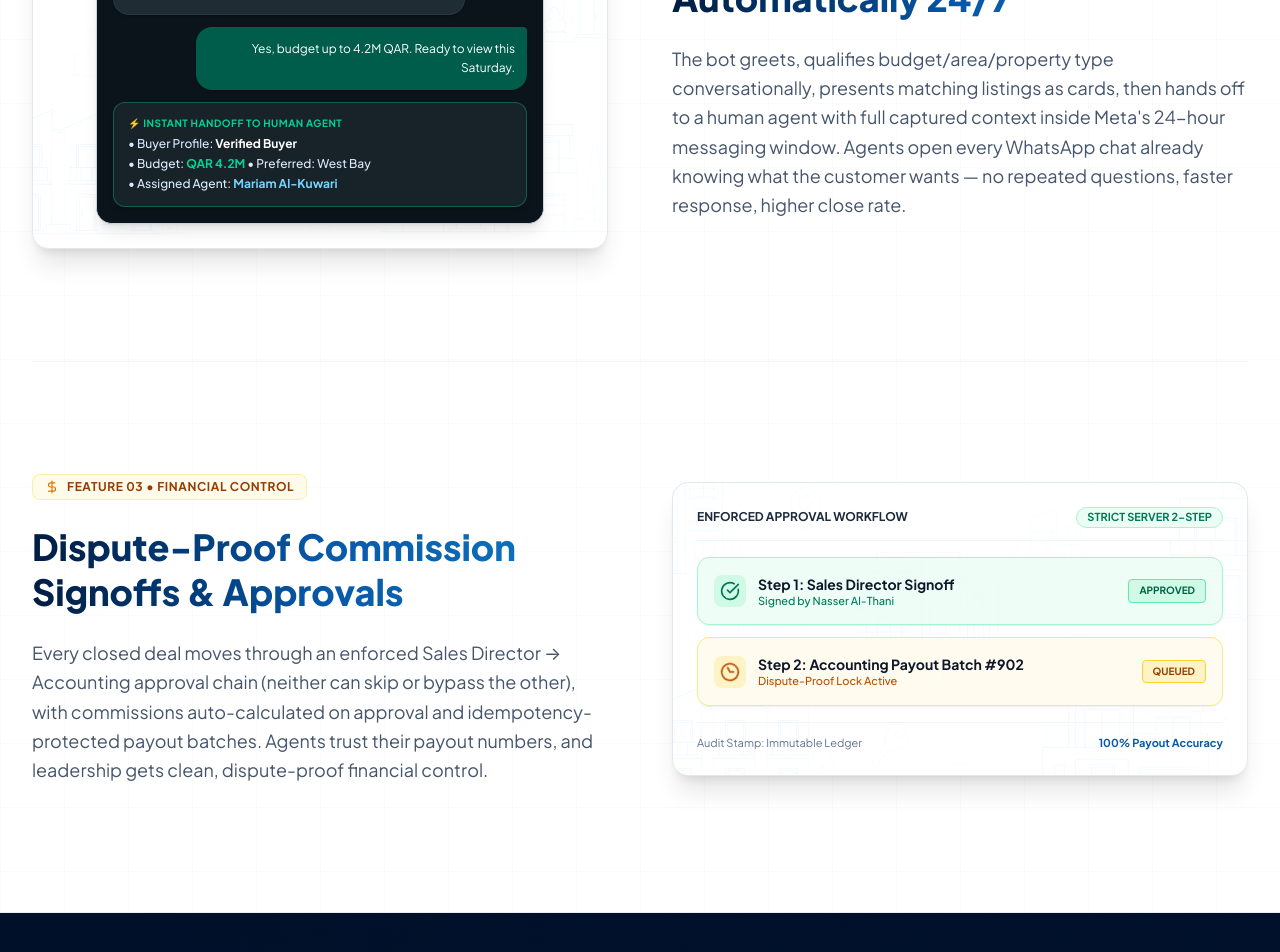
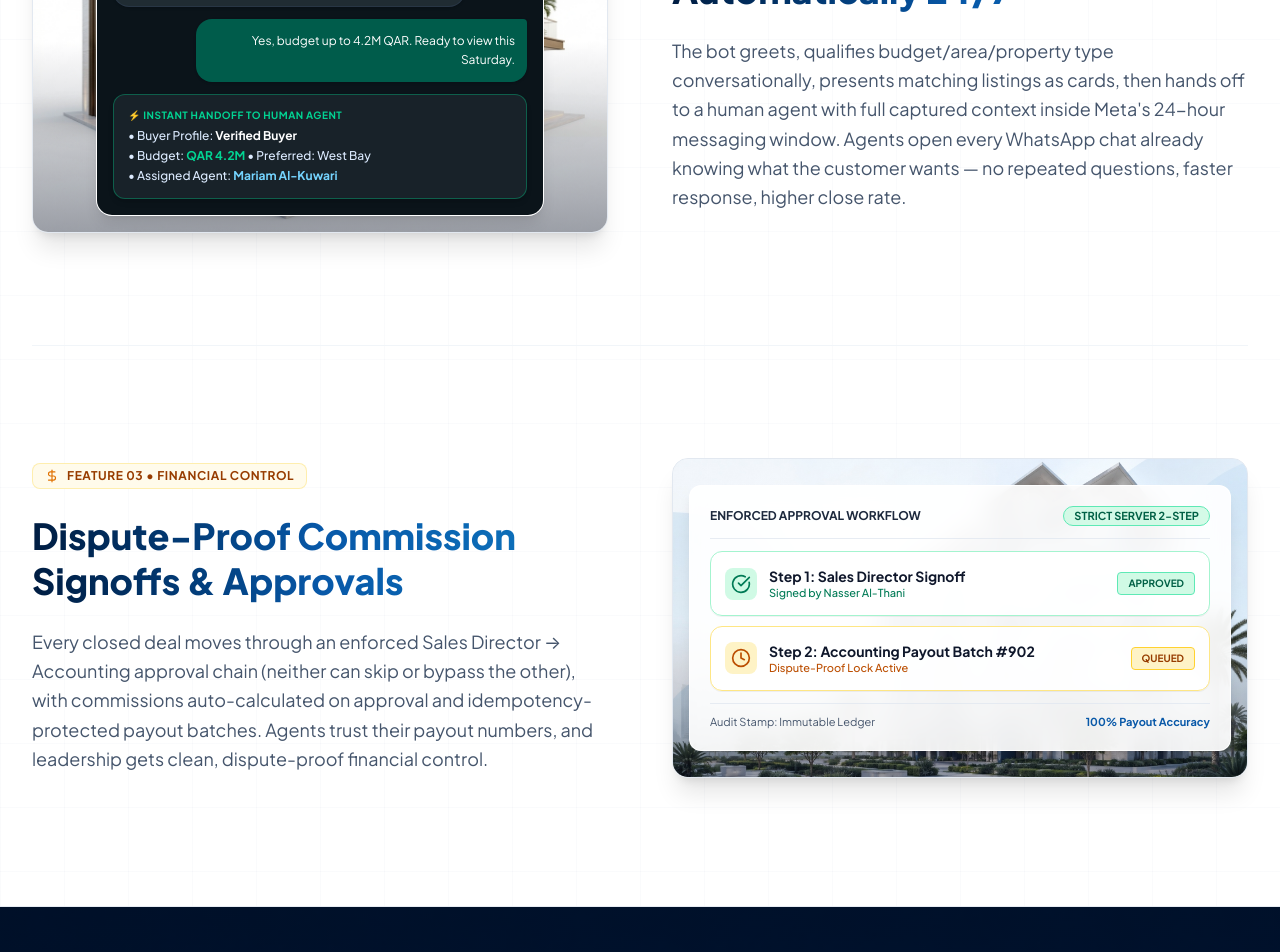
Before and after one commit to mwaqarkt/aqarqore-landing-page, a React (Vite) app: page / in a window 1280 px wide. Shown: the part 5424-6376 px from the top of the page. Built offline with nearby package versions, Linux system fonts and the light colour scheme.

Commit message:
feat: apply distinct luxury property backgrounds and frosted glass UI panels to all 3 feature cards in Engineered Specifically section

```diff
--- a/src/App.jsx
+++ b/src/App.jsx
@@ -1833,16 +1833,18 @@ export default function App() {
               </p>
             </div>
 
-            {/* Feature 2 Mockup: Meta WhatsApp Bot Experience (White Card + Line Pattern) */}
+            {/* Feature 2 Mockup: Meta WhatsApp Bot Experience (Luxury Infinity Villa Background) */}
             <div className="lg:col-span-6 lg:order-1">
-              <div className="rounded-2xl bg-white p-5 sm:p-6 border border-slate-200 shadow-xl text-slate-900 relative overflow-hidden">
-                {/* Architectural Line Pattern Background Texture */}
+              <div className="rounded-2xl p-3 sm:p-4 border border-slate-200 shadow-xl text-slate-900 relative overflow-hidden bg-slate-100 min-h-[320px] flex items-center justify-center">
+                {/* Ultra-Luxury Infinity Villa Background Photo */}
                 <div
-                  className="absolute inset-0 bg-cover bg-center bg-no-repeat opacity-[0.08] pointer-events-none"
-                  style={{ backgroundImage: "url('/real-estate-line-pattern.png')" }}
+                  className="absolute inset-0 bg-cover bg-center bg-no-repeat pointer-events-none"
+                  style={{ backgroundImage: "url('/luxury-villa-showcase.jpg')" }}
                 />
-
-                <div className="relative z-10 max-w-md mx-auto bg-slate-900 rounded-2xl overflow-hidden border border-slate-300 shadow-lg">
+                {/* Balanced Light Tone Overlay */}
+                <div className="absolute inset-0 bg-gradient-to-t from-slate-900/40 via-transparent to-white/20 pointer-events-none" />
+
+                <div className="relative z-10 w-full max-w-md bg-white/92 backdrop-blur-md rounded-2xl overflow-hidden border border-white/90 shadow-lg">
                   {/* WhatsApp Chrome Bar */}
                   <div className="bg-[#075E54] px-4 py-3 flex items-center justify-between text-white text-xs">
                     <div className="flex items-center gap-2.5">
@@ -1908,25 +1910,27 @@ export default function App() {
               </p>
             </div>
 
-            {/* Feature 3 Mockup: Financial Control Ledger (White Card + Line Pattern) */}
+            {/* Feature 3 Mockup: Financial Control Ledger (Modern Architecture Building Background) */}
             <div className="lg:col-span-6">
-              <div className="rounded-2xl bg-white p-5 sm:p-6 border border-slate-200 shadow-xl text-slate-900 relative overflow-hidden">
-                {/* Architectural Line Pattern Background Texture */}
+              <div className="rounded-2xl p-3 sm:p-4 border border-slate-200 shadow-xl text-slate-900 relative overflow-hidden bg-slate-100 min-h-[320px] flex items-center">
+                {/* Modern Architecture High-Rise Building Background Photo */}
                 <div
-                  className="absolute inset-0 bg-cover bg-center bg-no-repeat opacity-[0.08] pointer-events-none"
-                  style={{ backgroundImage: "url('/real-estate-line-pattern.png')" }}
+                  className="absolute inset-0 bg-cover bg-center bg-no-repeat pointer-events-none"
+                  style={{ backgroundImage: "url('/faq-modern-building.jpg')" }}
                 />
-
-                <div className="relative z-10">
-                  <div className="text-xs font-bold text-slate-800 pb-3 mb-4 border-b border-slate-100 flex items-center justify-between">
+                {/* Balanced Light Tone Overlay */}
+                <div className="absolute inset-0 bg-gradient-to-t from-slate-900/40 via-transparent to-white/20 pointer-events-none" />
+
+                <div className="relative z-10 w-full bg-white/92 backdrop-blur-md p-4 sm:p-5 rounded-xl border border-white/90 shadow-lg">
+                  <div className="text-xs font-bold text-slate-800 pb-3 mb-3 border-b border-slate-200/80 flex items-center justify-between">
                     <span>{isRtl ? 'مسار الاعتماد الإلزامي' : 'ENFORCED APPROVAL WORKFLOW'}</span>
-                    <span className="text-emerald-700 font-mono font-bold text-[11px] bg-emerald-50 px-2.5 py-0.5 rounded-full border border-emerald-200">
+                    <span className="text-emerald-800 font-mono font-bold text-[11px] bg-emerald-100/90 px-2.5 py-0.5 rounded-full border border-emerald-300">
                       {isRtl ? 'اعتماد صارم بخطوتين' : 'STRICT SERVER 2-STEP'}
                     </span>
                   </div>
 
-                  <div className="space-y-3">
-                    <div className="flex items-center justify-between p-4 rounded-xl bg-emerald-50/80 border border-emerald-200 text-xs shadow-2xs">
+                  <div className="space-y-2.5">
+                    <div className="flex items-center justify-between p-3.5 rounded-xl bg-white/95 border border-emerald-200 text-xs shadow-2xs">
                       <div className="flex items-center gap-3">
                         <div className="w-8 h-8 rounded-lg bg-emerald-100 text-emerald-700 flex items-center justify-center">
                           <CheckCircle className="w-5 h-5" />
@@ -1945,10 +1949,10 @@ export default function App() {
                       </span>
                     </div>
 
-                    <div className="flex items-center justify-between p-4 rounded-xl bg-amber-50/80 border border-amber-200 text-xs shadow-2xs">
+                    <div className="flex items-center justify-between p-3.5 rounded-xl bg-white/95 border border-amber-200 text-xs shadow-2xs">
                       <div className="flex items-center gap-3">
                         <div className="w-8 h-8 rounded-lg bg-amber-100 text-amber-700 flex items-center justify-center">
-                          <Clock className="w-5 h-5 animate-spin" />
+                          <Clock className="w-5 h-5" />
                         </div>
                         <div>
                           <div className="font-bold text-slate-900 text-sm">
@@ -1965,7 +1969,7 @@ export default function App() {
                     </div>
                   </div>
 
-                  <div className="mt-4 pt-3 border-t border-slate-100 flex items-center justify-between text-[11px] text-slate-500 font-mono">
+                  <div className="mt-3 pt-2.5 border-t border-slate-200/80 flex items-center justify-between text-[11px] text-slate-600 font-mono">
                     <span>{isRtl ? 'سجل التدقيق: قيد غير قابل للتعديل' : 'Audit Stamp: Immutable Ledger'}</span>
                     <span className="text-[#0858A8] font-bold">{isRtl ? 'دقة صرف 100%' : '100% Payout Accuracy'}</span>
                   </div>
```
